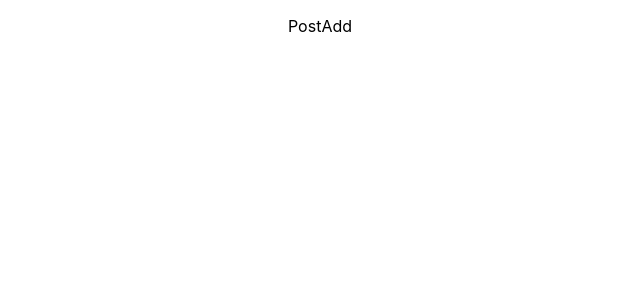
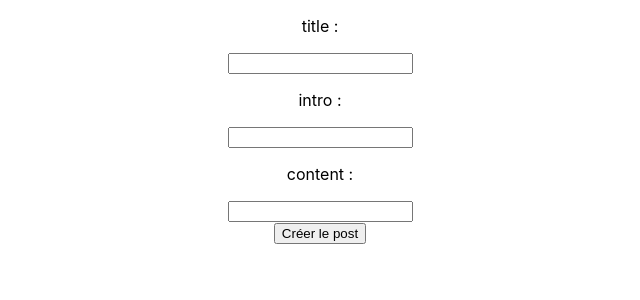
Before and after one commit to Florian59c/FlowBlog, a React (Create React App) app in the folder client/: page /post-add in a window 1280 px wide. Shown: the top 300 px of the page, without its empty margins (320-960 px from the left). Built offline with nearby package versions, Linux system fonts and the light colour scheme.

Commit message:
feat: adding forms for create a post

```diff
--- a/client/src/screens/PostAdd.jsx
+++ b/client/src/screens/PostAdd.jsx
@@ -1,10 +1,90 @@
+import axios from 'axios';
 import './css/PostAdd.css';
-import React from 'react';
+import React, { useEffect, useState } from 'react';
 
 function PostAdd() {
+    const [currentUserId, setCurrentUserId] = useState(0);
+    const [title, setTitle] = useState("");
+    const [intro, setIntro] = useState("");
+    const [content, setContent] = useState("");
+    const [message, setMessage] = useState("");
+    const [error, setError] = useState("");
+
+    useEffect(() => {
+        const currentUserId = JSON.parse(localStorage.getItem('currentUserId'));
+        if (currentUserId !== 0) {
+            setCurrentUserId(currentUserId);
+        }
+    }, []);
+
     return (
         <div>
-            <p>PostAdd</p>
+            <form
+                onSubmit={async (e) => {
+                    e.preventDefault();
+                    setMessage("");
+                    setError("");
+                    try {
+                        if (title !== "" && intro !== "" && content !== "") {
+                            const createdPost = await axios.post('http://localhost:8000/createPost', {
+                                currentUserId,
+                                title,
+                                intro,
+                                content
+                            });
+                            if (createdPost) {
+                                setMessage("Le post à bien été créé");
+                            } else {
+                                setError("Vous n'avez pas la permission pour créer un post");
+                            }
+                        } else {
+                            setError("Vous devez remplir tout les formulaires");
+                        }
+                    } catch (err) {
+                        console.error(err);
+                        setError("un problème est survenu");
+                    }
+                }
+                }
+            >
+                <div>
+                    <label htmlFor="title">
+                        <p>title : </p>
+                        <input
+                            type="text"
+                            id="title"
+                            name="title"
+                            value={title}
+                            onChange={(e) => setTitle(e.target.value)}
+                        />
+                    </label>
+                    <label htmlFor="intro">
+                        <p>intro : </p>
+                        <input
+                            type="text"
+                            id="intro"
+                            name="intro"
+                            value={intro}
+                            onChange={(e) => setIntro(e.target.value)}
+                        />
+                    </label>
+                    <label htmlFor="content">
+                        <p>content : </p>
+                        <input
+                            type="text"
+                            id="content"
+                            name="content"
+                            value={content}
+                            onChange={(e) => setContent(e.target.value)}
+                        />
+                    </label>
+                    <div className='submit-button'>
+                        <button className='button-normal'>Créer le post</button>
+                    </div>
+                </div>
+            </form>
+            {message}
+            {error}
         </div>
     );
 }
```
